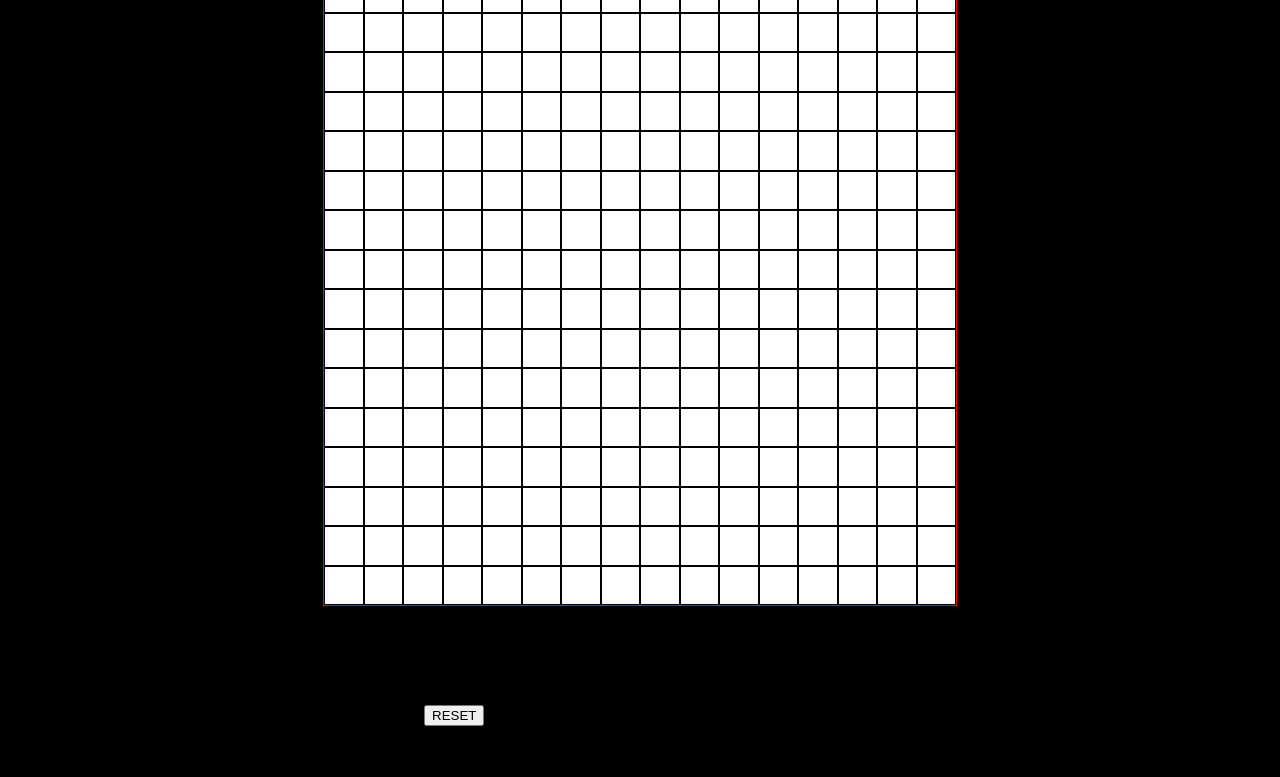
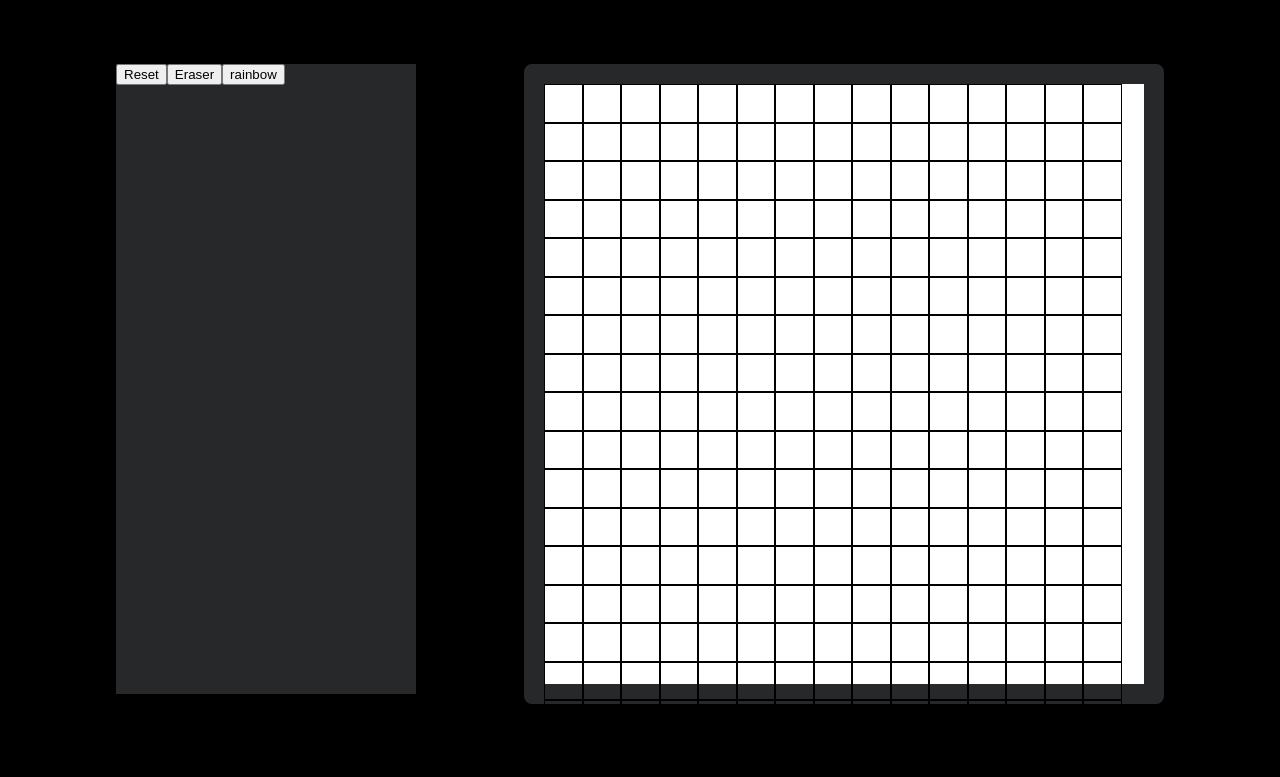
Before and after one commit to ashi12001/Etch-sketch, a plain HTML site: page index.html in a window 1280 px wide. Shown: the part 78-855 px from the top of the page. Before the commit the page ends 804 px from the top, so only its background shows below. Drawn offline with Linux system fonts and the light colour scheme.

Commit message:
prettier and clean  version with Eraser

```diff
--- a/index.html
+++ b/index.html
@@ -3,13 +3,25 @@
 <head>
     <meta charset="UTF-8">
     <meta name="viewport" content="width=device-width, initial-scale=1.0">
-    <title>Etch a sketch</title>
+    <title>Etch sketch</title>
+    <link rel="stylesheet" href="https://fonts.googleapis.com/css?family=Audiowide">
     <link rel="stylesheet" href="./style.css">
     <script src="./work.js" defer></script>
 </head>
 <body>
-    <div class="container">
+    <H1>ETCH-SKETCH</H1>
+    <main>
+        <div class="controls">
 
-    </div>
+
+
+        </div>
+        <div class="container">
+
+
+        </div>
+    </main>
+
+
 </body>
 </html>
--- a/style.css
+++ b/style.css
@@ -1,27 +1,52 @@
-body{
+body {
     background-color: black;
+
 }
 
-.container{
-    /* display:flex; */
-    border:1px solid red;
-    background-color:white;
-    height: 632px;
-    width:632px;
-    margin:auto;
-    margin-top: 50px;
+h1 {
+    font-family: "Audiowide", sans-serif;
+    color: #713ABE;
+    /* margin-left:600px; */
+    display: flex;
+    justify-content: center;
+    align-items: center;
+}
 
-    display:flex;
-    flex-wrap:wrap;
+main {
+    display: flex;
+    justify-content: space-evenly;
+    /* align-items: center; */
+    margin-top: 80px;
+}
+
+.container {
+    display: flex;
+    flex-wrap: wrap;
+    background-color: white;
+    /* width:600px;
+    height:600px; */
+    border: 20px solid #272829;
+    border-radius: 8px;
+
+}
+
+.container div {
+    border: 0.5px solid black;
+    margin: 0;
 
 
 }
-.container div{
 
-    border:1px solid black;
-    margin:0;
-}
-#reset,#toggle{
-    margin:100px;
+.controls {
+    width: 300px;
+    height: 630px;
+    background-color: #272829;
+
+
+
 
 }
+
+#rainbow:active{
+    background-color: antiquewhite;
+}
--- a/work.js
+++ b/work.js
@@ -1,18 +1,33 @@
 const container = document.querySelector(".container");
+// let widthOfContainer=parseInt(prompt("How many grids you want in a row or column"));
+let widthOfContainer = 16;
 
-for (let i = 1; i <= 16 * 16; i++) {
-  let div = document.createElement("div");
+if (widthOfContainer > 61) {
+  alert("we don't support too much grids Try lower");
+  widthOfContainer = 60;
+}
 
-  container.appendChild(div);
-  let n = 600 / 16;
-  div.style.cssText = `width:${n}px;height:${n}px;`;
+//THis method i use is for width of container but it is not optimal
+
+let newDimensions = 600;
+container.style.width = newDimensions + "px";
+container.style.height = newDimensions + "px";
+
+function createContainer() {
+  for (let i = 1; i <= widthOfContainer * widthOfContainer; i++) {
+    let divv = document.createElement("div");
+    container.appendChild(divv);
+    let n = newDimensions / widthOfContainer - 1;
+
+    divv.style.cssText = `width:${n}px;height:${n}px;`;
   }
-// const div1 = document.createElement('div');
-// div1.classList.add('div1');
-// container.appendChild(div1);
+}
+createContainer();
 
-let divv = document.querySelectorAll(".container div");
+//hover
+const divv = document.querySelectorAll(".container div");
 
+function getHoverEffect() {
   //hover Effect
   divv.forEach((button) => {
     // and for each one we add a 'click' listener
@@ -20,20 +35,65 @@ divv.forEach((button) => {
       button.style.backgroundColor = "black";
     });
   });
+}
+getHoverEffect();
 
-//creating reset button
+//eraser
+const controls = document.querySelector(".controls");
 
 function reset() {
-  const resetBtn = document.createElement("button");
-  resetBtn.textContent = "RESET";
-  container.appendChild(resetBtn);
-  resetBtn.setAttribute('id',"reset");
+  const reset = document.createElement("button");
+  reset.setAttribute("id", "reset");
+  reset.textContent = "Reset";
+  controls.appendChild(reset);
 
-  resetBtn.addEventListener("click", () => {
+  reset.addEventListener("click", () => {
+    divv.forEach((individual) => {
+      individual.style.backgroundColor = "white";
+    });
+  });
+}
+reset();
+
+//eraser
+
+function eraser() {
+  const eraser = document.createElement("button");
+  eraser.setAttribute("id", "eraser");
+  eraser.textContent = "Eraser";
+  controls.appendChild(eraser);
+
+  eraser.addEventListener("click", () => {
     divv.forEach((button) => {
+      // and for each one we add a 'click' listener
+      button.addEventListener("mouseenter", () => {
         button.style.backgroundColor = "white";
       });
     });
+  });
+}
+eraser();
+
+function randColor() {
+  const randomColor = Math.floor(Math.random() * 16777215).toString(16);
+  return `#${randomColor}`;
 }
 
-reset();
+// rainbow hover effext
+
+function rainbowHover() {
+  const rainbowButton = document.createElement("button");
+  rainbowButton.textContent = "rainbow";
+  controls.appendChild(rainbowButton);
+  rainbowButton.setAttribute("id", "rainbow");
+
+  rainbowButton.addEventListener("click", () => {
+    divv.forEach((button) => {
+      // and for each one we add a 'click' listener
+      button.addEventListener("mouseenter", () => {
+        button.style.backgroundColor = randColor();
+      });
+    });
+  });
+}
+rainbowHover();
```
Also changed, not shown: 1 other file. Lines whose indentation alone changed are shown as unchanged.
